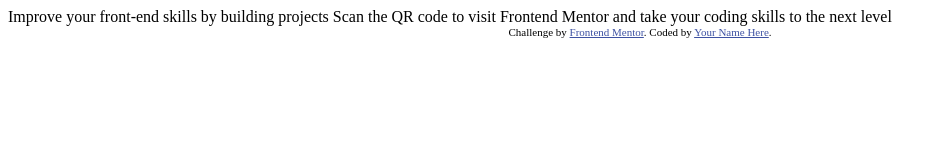
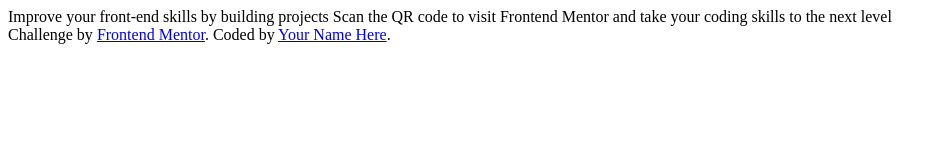
Before and after one commit to imRanDan/qr-code-component-main, a website: page index.html in a window 1280 px wide. Shown: the whole page, without its empty margins (0-947 px from the left). Drawn offline with Linux system fonts and the light colour scheme.

Commit message:
test commit

```diff
--- a/index.html
+++ b/index.html
@@ -9,10 +9,7 @@
   <title>Frontend Mentor | QR code component</title>
 
   <!-- Feel free to remove these styles or customise in your own stylesheet 👍 -->
-  <style>
-    .attribution { font-size: 11px; text-align: center; }
-    .attribution a { color: hsl(228, 45%, 44%); }
-  </style>
+
 </head>
 <body>
 
```
